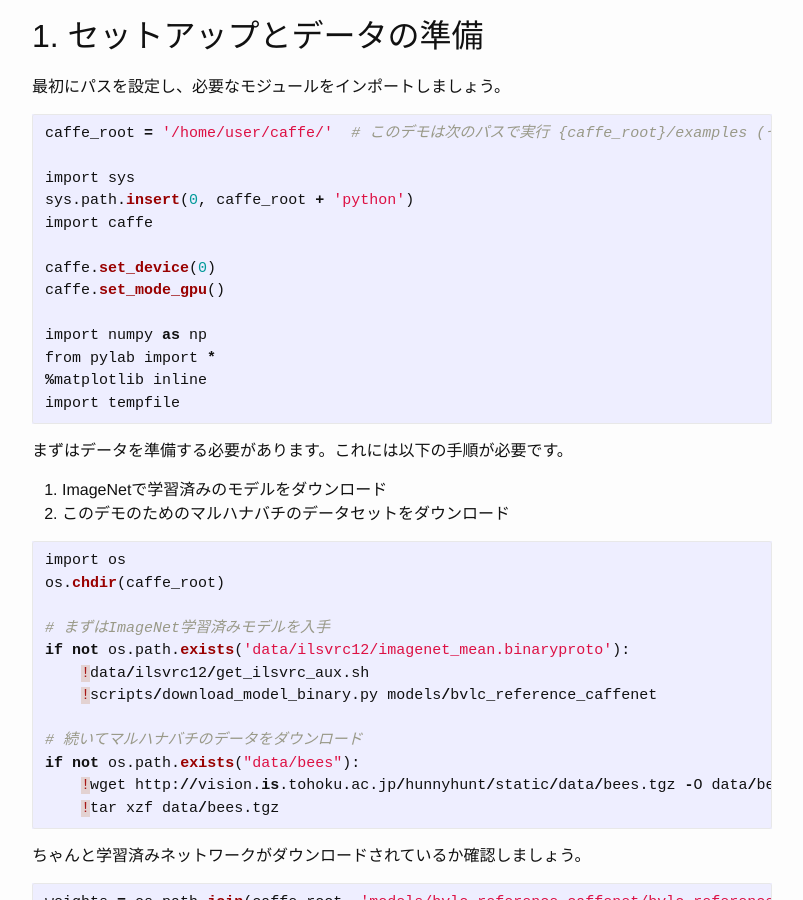
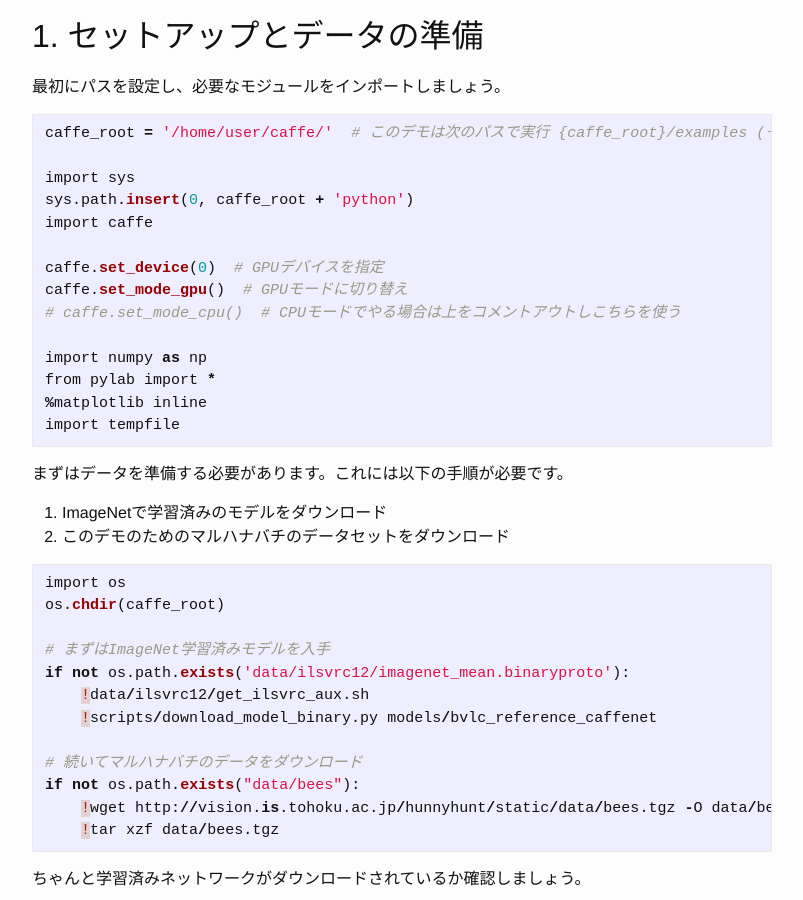
Before and after one commit to kyamagu/dl-workshop-2016, a Jekyll site: the page built from _posts/2016-07-16-hunnyhunt.markdown, in a window 1280 px wide and 900 px high, scrolled down 520 px. Shown: the whole window, without its empty margins (238-1041 px from the left). Built offline with Jekyll 4.4.1, drawn with Linux system fonts in a browser that asks for light colours.

Commit message:
Updated 4-hunnyhunt

```diff
--- a/_posts/2016-07-16-hunnyhunt.markdown
+++ b/_posts/2016-07-16-hunnyhunt.markdown
@@ -26,8 +26,9 @@ import sys
 sys.path.insert(0, caffe_root + 'python')
 import caffe
 
-caffe.set_device(0)
-caffe.set_mode_gpu()
+caffe.set_device(0)  # GPUデバイスを指定
+caffe.set_mode_gpu()  # GPUモードに切り替え
+# caffe.set_mode_cpu()  # CPUモードでやる場合は上をコメントアウトしこちらを使う
 
 import numpy as np
 from pylab import *
```
